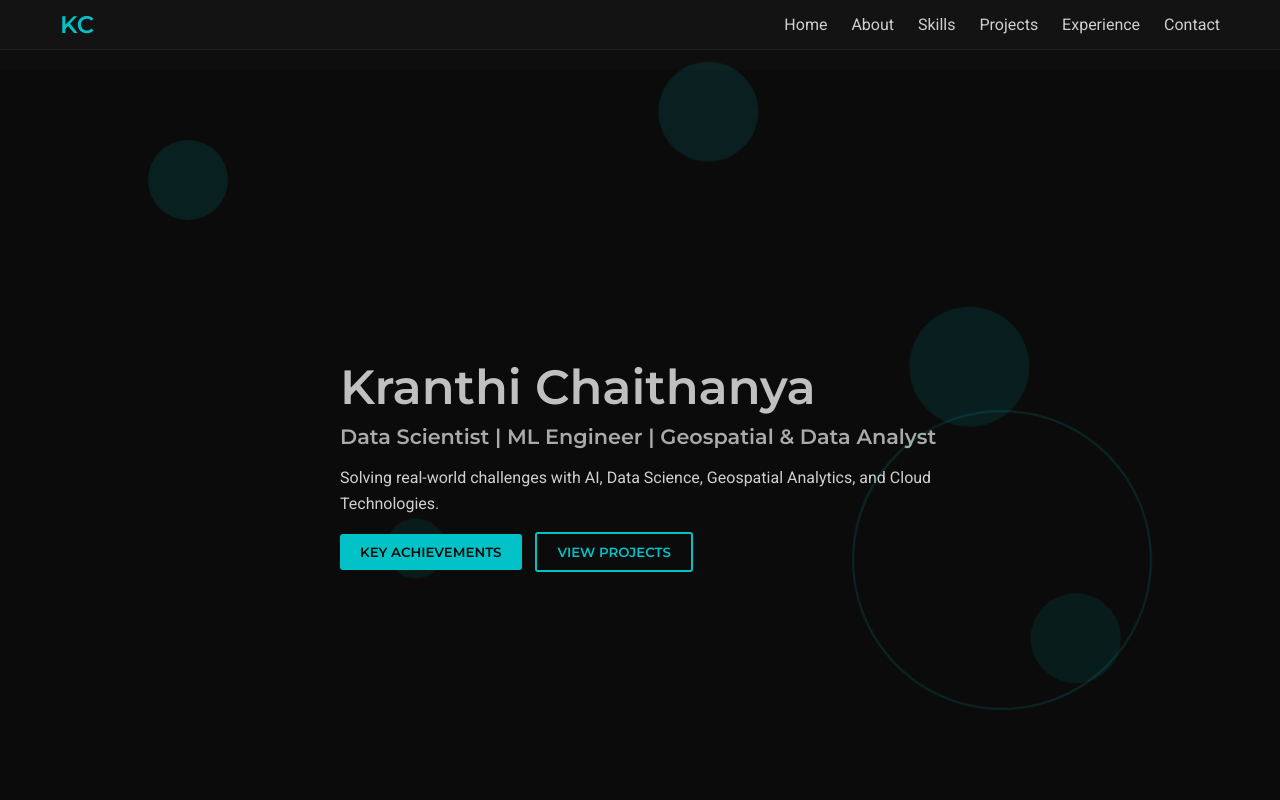
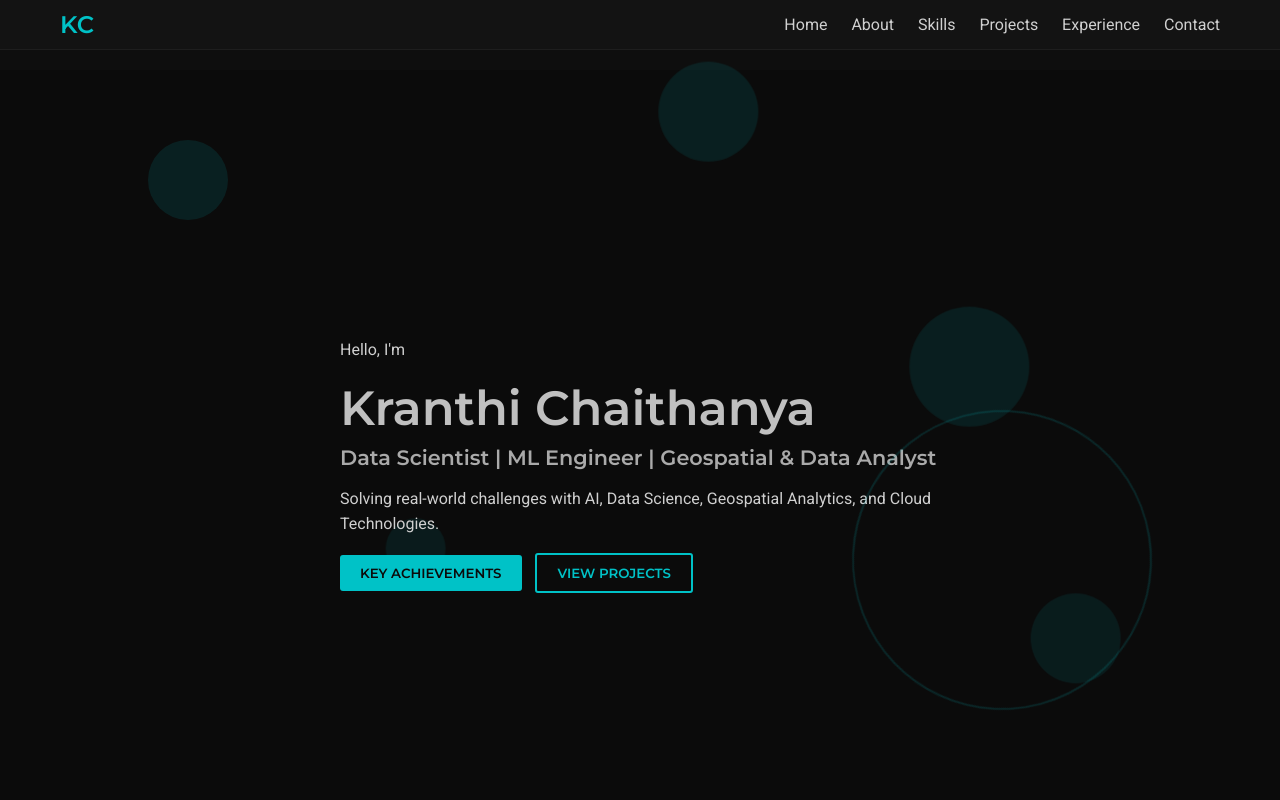
Before and after one commit to kc-3/portfolio, a plain HTML site: page index.html in a window 1280 px wide. Shown: the top 800 px of the page. Drawn offline with Linux system fonts and the light colour scheme.

Commit message:
Added Hello

```diff
--- a/index.html
+++ b/index.html
@@ -50,6 +50,9 @@
     <!-- Hero Section -->
     <section id="hero" class="hero-section">
       <div class="hero-text-block">
+        <p class="hero-tagline">
+          Hello, I'm
+        </p>
         <h1 class="hero-title">Kranthi Chaithanya</h1>
         <h2 class="hero-subtitle">
           Data Scientist | ML Engineer | Geospatial & Data Analyst
```
